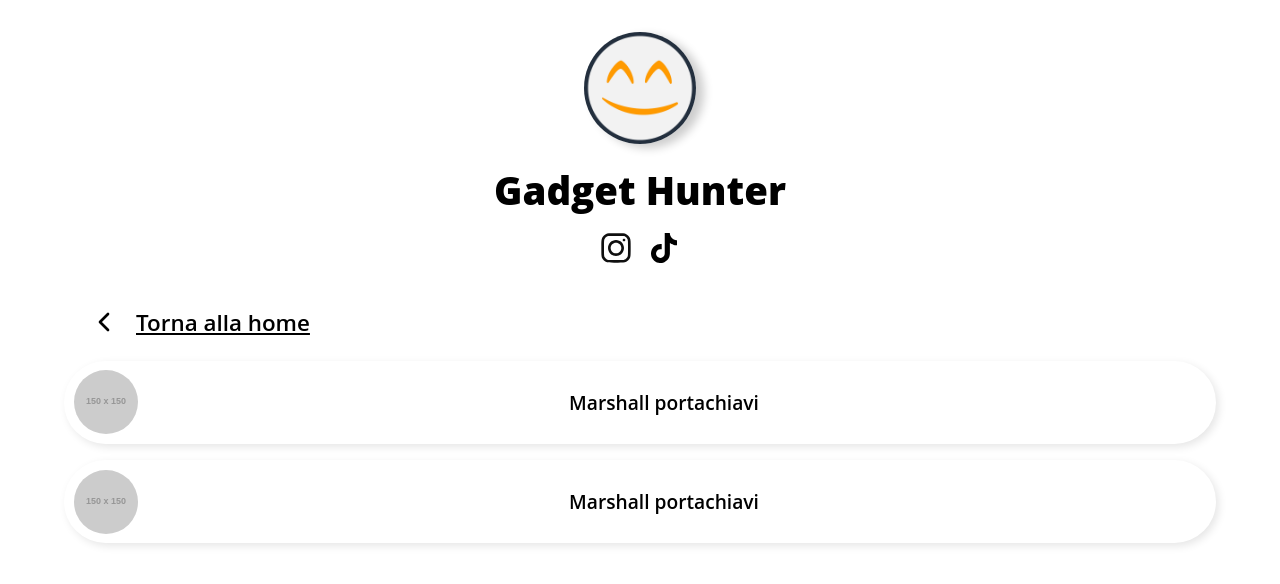
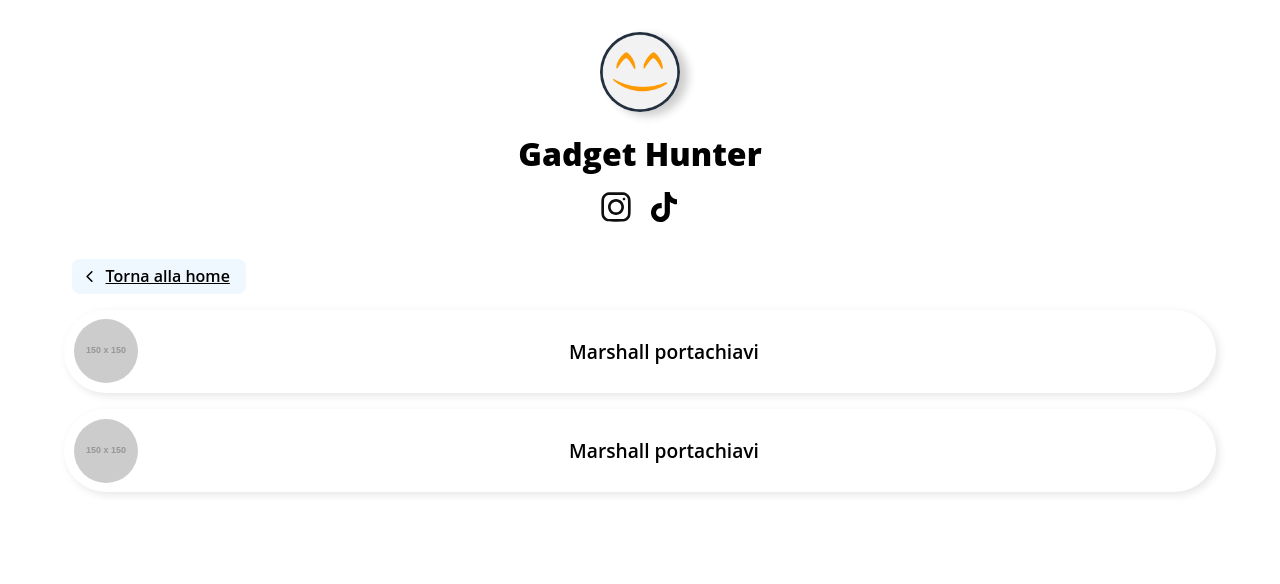
Before and after one commit to contilorenzo/linktree, a React (Vite) app: page /products/1 in a window 1280 px wide. Shown: the top 584 px of the page. Built offline with nearby package versions, Linux system fonts and the light colour scheme.

Commit message:
Reduce fonts

```diff
--- a/src/Components/Header/Header.scss
+++ b/src/Components/Header/Header.scss
@@ -6,7 +6,7 @@
 
   .title {
     font-family: "Open Sans ExtraBold", sans-serif;
-    font-size: 2.4rem;
+    font-size: 2rem;
     margin: 1rem 0;
     text-align: center;
   }
@@ -15,7 +15,7 @@
     img {
       border-radius: 50%;
       box-shadow: 8px 4px 10px rgba(0, 0, 0, 0.2);
-      height: 7rem;
+      height: 5rem;
     }
   }
 }
--- a/src/Components/Products/Products.scss
+++ b/src/Components/Products/Products.scss
@@ -60,23 +60,22 @@
 
   a {
     align-items: center;
+    background: aliceblue;
     border-radius: 8px;
     color: black;
     display: flex;
     font-family: "Open Sans", sans-serif;
-    font-size: 1.4rem;
+    font-size: 1rem;
     font-weight: 600;
-    padding: 0.4rem 1rem;
+    padding: 0.4rem 1rem 0.4rem 0.5rem;
+
+    &:hover {
+      background: #d5eaff;
+    }
 
     img {
-      height: 2rem;
-      margin-right: 1rem;
-    }
-  }
-
-  &:hover {
-    a {
-      background: aliceblue;
+      height: 1.2rem;
+      margin-right: 0.4rem;
     }
   }
 }
```
